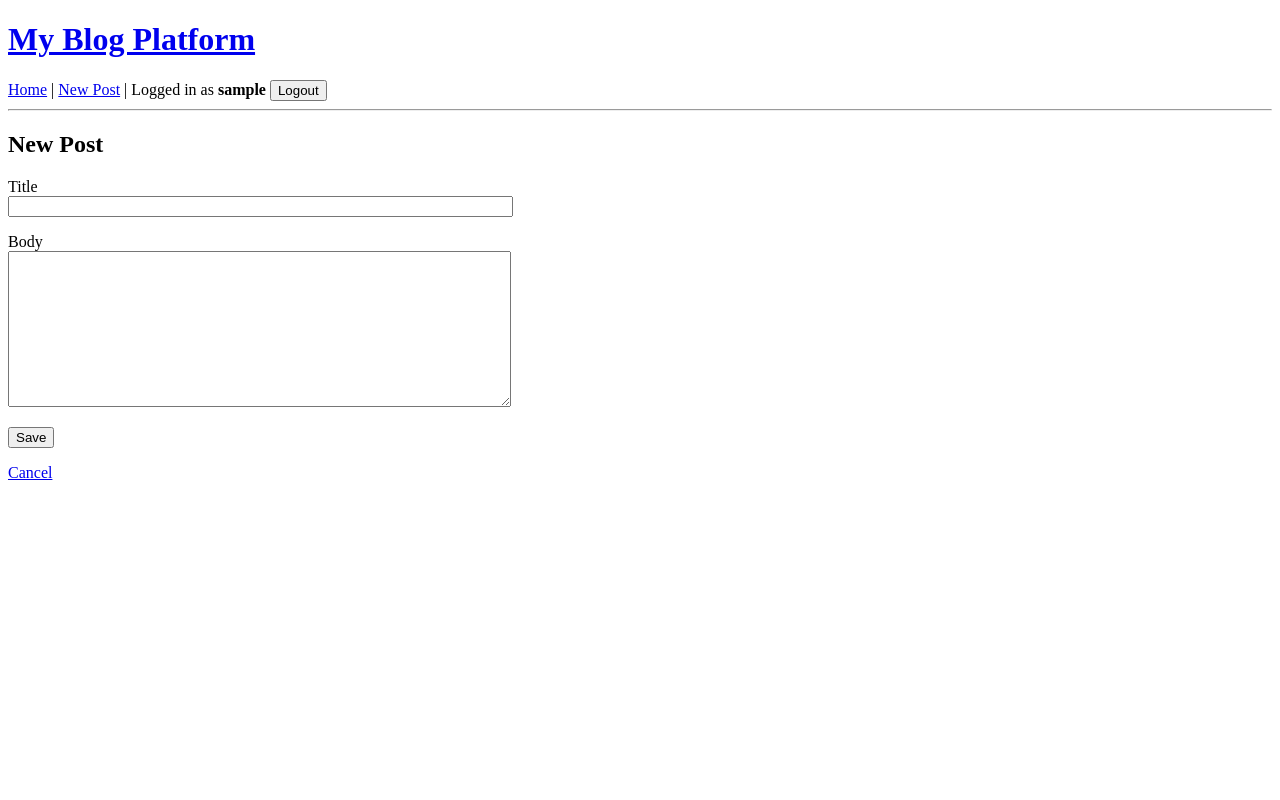
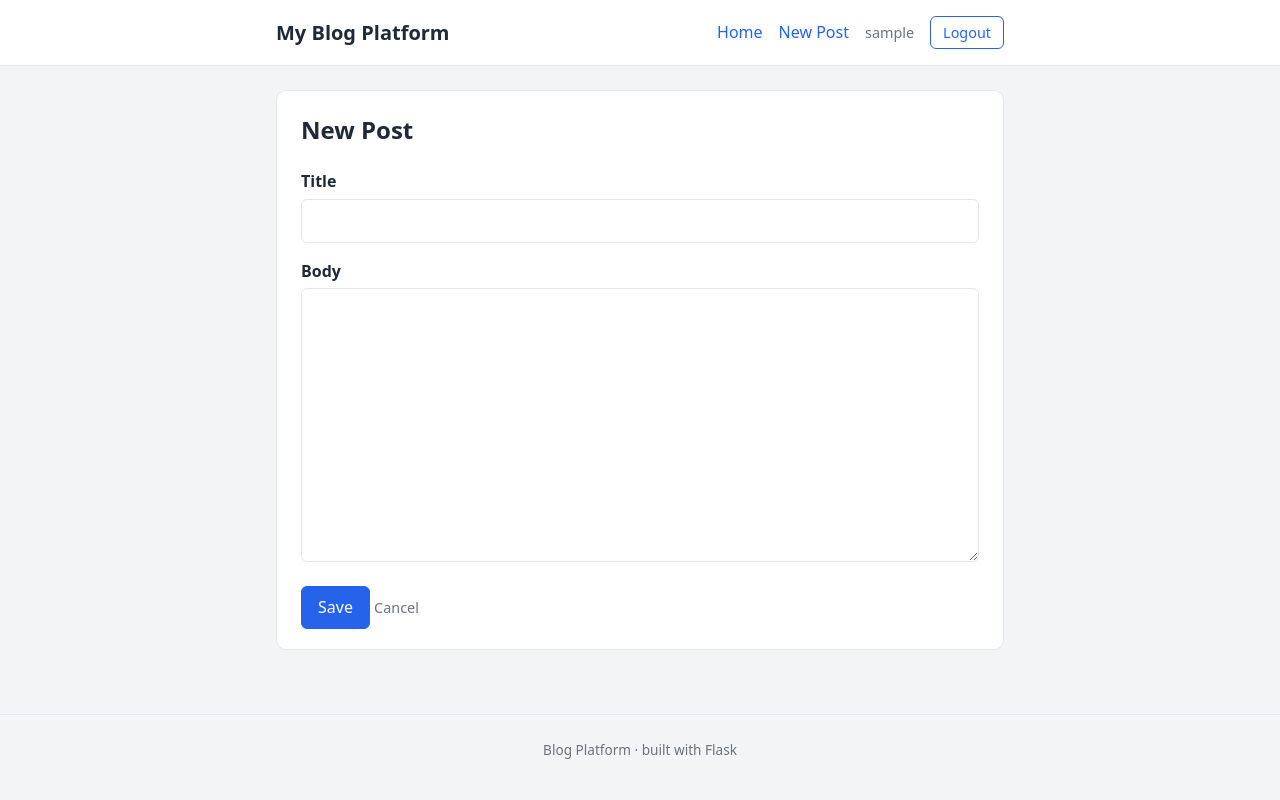
Before and after one commit to M-Saifch/Blogging-Site, a Flask app: page /post/new in a window 1280 px wide. Run offline with Flask 3, Linux system fonts and the light colour scheme; the visitor is signed in with stand-in values (Sample User, id 1); some libraries are stand-ins or nearby versions.

Commit message:
CSS styling, error pages, pagination and form macros

```diff
--- a/app/__init__.py
+++ b/app/__init__.py
@@ -15,9 +15,11 @@ def create_app():
     from app.routes.main import main
     from app.routes.posts import posts
     from app.routes.auth import auth
+    from app.routes.errors import errors
     app.register_blueprint(main)
     app.register_blueprint(posts)
     app.register_blueprint(auth)
+    app.register_blueprint(errors)
 
     with app.app_context():
         from app import models  # noqa: F401
--- /dev/null
+++ b/app/static/style.css
@@ -0,0 +1,263 @@
+:root {
+    --primary: #2563eb;
+    --primary-dark: #1d4ed8;
+    --danger: #dc2626;
+    --text: #1f2937;
+    --muted: #6b7280;
+    --bg: #f3f4f6;
+    --card: #ffffff;
+    --border: #e5e7eb;
+}
+
+* {
+    box-sizing: border-box;
+}
+
+body {
+    margin: 0;
+    font-family: system-ui, -apple-system, "Segoe UI", Roboto, sans-serif;
+    background: var(--bg);
+    color: var(--text);
+    line-height: 1.6;
+}
+
+a {
+    color: var(--primary);
+    text-decoration: none;
+}
+
+a:hover {
+    text-decoration: underline;
+}
+
+/* ---------- Layout ---------- */
+.container {
+    max-width: 760px;
+    margin: 0 auto;
+    padding: 0 1rem;
+}
+
+main.container {
+    padding-top: 1.5rem;
+    padding-bottom: 3rem;
+}
+
+.site-header {
+    background: var(--card);
+    border-bottom: 1px solid var(--border);
+}
+
+.header-inner {
+    display: flex;
+    justify-content: space-between;
+    align-items: center;
+    padding: 1rem;
+}
+
+.brand {
+    font-size: 1.25rem;
+    font-weight: 700;
+    color: var(--text);
+}
+
+.brand:hover {
+    text-decoration: none;
+}
+
+.nav {
+    display: flex;
+    align-items: center;
+    gap: 1rem;
+}
+
+.nav-user {
+    color: var(--muted);
+    font-size: 0.9rem;
+}
+
+.site-footer {
+    text-align: center;
+    color: var(--muted);
+    font-size: 0.85rem;
+    padding: 1.5rem 0;
+    border-top: 1px solid var(--border);
+}
+
+/* ---------- Cards and text ---------- */
+.card {
+    background: var(--card);
+    border: 1px solid var(--border);
+    border-radius: 10px;
+    padding: 1.25rem 1.5rem;
+    margin-bottom: 1rem;
+}
+
+.page-title {
+    margin-top: 0;
+}
+
+.post-card h3 {
+    margin: 0 0 0.25rem;
+}
+
+.post-title {
+    margin-top: 0;
+}
+
+.post-body {
+    white-space: pre-wrap;
+}
+
+.meta,
+.muted {
+    color: var(--muted);
+    font-size: 0.9rem;
+}
+
+.read-more {
+    font-weight: 600;
+}
+
+/* ---------- Buttons ---------- */
+.btn {
+    display: inline-block;
+    background: var(--primary);
+    color: #fff;
+    border: 1px solid var(--primary);
+    padding: 0.5rem 1rem;
+    border-radius: 6px;
+    font: inherit;
+    cursor: pointer;
+}
+
+.btn:hover {
+    background: var(--primary-dark);
+    color: #fff;
+    text-decoration: none;
+}
+
+.btn-small {
+    padding: 0.25rem 0.75rem;
+    font-size: 0.9rem;
+}
+
+.btn-outline {
+    background: transparent;
+    color: var(--primary);
+}
+
+.btn-outline:hover {
+    background: var(--primary);
+    color: #fff;
+}
+
+.btn-danger {
+    background: var(--danger);
+    border-color: var(--danger);
+}
+
+.btn-danger:hover {
+    background: #b91c1c;
+}
+
+.inline-form {
+    display: inline;
+    margin: 0;
+}
+
+.post-actions {
+    display: flex;
+    gap: 0.75rem;
+    align-items: center;
+    margin-top: 1.5rem;
+}
+
+/* ---------- Forms ---------- */
+.form-card {
+    max-width: 480px;
+    margin: 0 auto 1rem;
+}
+
+.form-group {
+    margin-bottom: 1rem;
+}
+
+.form-group label {
+    display: block;
+    font-weight: 600;
+    margin-bottom: 0.25rem;
+}
+
+.form-control {
+    width: 100%;
+    padding: 0.5rem 0.75rem;
+    border: 1px solid var(--border);
+    border-radius: 6px;
+    font: inherit;
+}
+
+.form-control:focus {
+    outline: 2px solid var(--primary);
+    outline-offset: 1px;
+}
+
+.field-error {
+    display: block;
+    color: var(--danger);
+    font-size: 0.85rem;
+    margin-top: 0.25rem;
+}
+
+.form-check {
+    margin-bottom: 1rem;
+}
+
+/* ---------- Flash messages ---------- */
+.flash {
+    padding: 0.75rem 1rem;
+    border-radius: 6px;
+    margin-bottom: 1rem;
+    border: 1px solid transparent;
+}
+
+.flash.success {
+    background: #dcfce7;
+    border-color: #86efac;
+    color: #166534;
+}
+
+.flash.info {
+    background: #dbeafe;
+    border-color: #93c5fd;
+    color: #1e40af;
+}
+
+.flash.danger {
+    background: #fee2e2;
+    border-color: #fca5a5;
+    color: #991b1b;
+}
+
+/* ---------- Pagination ---------- */
+.pagination {
+    display: flex;
+    justify-content: space-between;
+    align-items: center;
+    margin-top: 1.5rem;
+}
+
+.pagination .disabled {
+    color: var(--muted);
+}
+
+/* ---------- Error pages ---------- */
+.error-page {
+    text-align: center;
+    padding: 3rem 0;
+}
+
+.error-code {
+    font-size: 4rem;
+    margin: 0;
+    color: var(--primary);
+}
--- a/app/templates/base.html
+++ b/app/templates/base.html
@@ -3,30 +3,40 @@
 <head>
     <meta charset="UTF-8">
     <meta name="viewport" content="width=device-width, initial-scale=1.0">
-    <title>{% block title %}Blog Platform{% endblock %}</title>
+    <title>{% block title %}Home{% endblock %} | Blog Platform</title>
+    <link rel="stylesheet" href="{{ url_for('static', filename='style.css') }}">
 </head>
 <body>
-    <h1><a href="{{ url_for('main.home') }}">My Blog Platform</a></h1>
-        <nav>
+    <header class="site-header">
+        <div class="container header-inner">
+            <a class="brand" href="{{ url_for('main.home') }}">My Blog Platform</a>
+            <nav class="nav">
                 <a href="{{ url_for('main.home') }}">Home</a>
                 {% if current_user.is_authenticated %}
-            | <a href="{{ url_for('posts.new') }}">New Post</a>
-            | <span>Logged in as <strong>{{ current_user.username }}</strong></span>
-            <form method="POST" action="{{ url_for('auth.logout') }}" style="display: inline;">
+                    <a href="{{ url_for('posts.new') }}">New Post</a>
+                    <span class="nav-user">{{ current_user.username }}</span>
+                    <form method="POST" action="{{ url_for('auth.logout') }}" class="inline-form">
                         <input type="hidden" name="csrf_token" value="{{ csrf_token() }}">
-                <button type="submit">Logout</button>
+                        <button type="submit" class="btn btn-small btn-outline">Logout</button>
                     </form>
                 {% else %}
-            | <a href="{{ url_for('auth.login') }}">Login</a>
-            | <a href="{{ url_for('auth.register') }}">Register</a>
+                    <a href="{{ url_for('auth.login') }}">Login</a>
+                    <a href="{{ url_for('auth.register') }}" class="btn btn-small">Register</a>
                 {% endif %}
             </nav>
-    <hr>
+        </div>
+    </header>
 
+    <main class="container">
         {% for category, message in get_flashed_messages(with_categories=true) %}
-        <p class="flash {{ category }}"><strong>{{ message }}</strong></p>
+            <div class="flash {{ category }}">{{ message }}</div>
         {% endfor %}
 
         {% block content %}{% endblock %}
+    </main>
+
+    <footer class="site-footer">
+        <div class="container">Blog Platform &middot; built with Flask</div>
+    </footer>
 </body>
 </html>
--- /dev/null
+++ b/app/templates/macros.html
@@ -0,0 +1,9 @@
+{% macro render_field(field) %}
+    <div class="form-group">
+        {{ field.label }}
+        {{ field(class="form-control", **kwargs) }}
+        {% for error in field.errors %}
+            <span class="field-error">{{ error }}</span>
+        {% endfor %}
+    </div>
+{% endmacro %}
--- a/app/templates/post_form.html
+++ b/app/templates/post_form.html
@@ -1,29 +1,17 @@
 {% extends "base.html" %}
+{% from "macros.html" import render_field %}
 
 {% block title %}{{ heading }}{% endblock %}
 
 {% block content %}
-    <h2>{{ heading }}</h2>
-    <form method="POST">
-        {{ form.hidden_tag() }}
-
-        <p>
-            {{ form.title.label }}<br>
-            {{ form.title(size=60) }}
-            {% for error in form.title.errors %}
-                <br><span style="color: red;">{{ error }}</span>
-            {% endfor %}
-        </p>
-
-        <p>
-            {{ form.body.label }}<br>
-            {{ form.body(rows=10, cols=60) }}
-            {% for error in form.body.errors %}
-                <br><span style="color: red;">{{ error }}</span>
-            {% endfor %}
-        </p>
-
-        <p>{{ form.submit() }}</p>
-    </form>
-    <p><a href="{{ url_for('main.home') }}">Cancel</a></p>
+    <div class="card">
+        <h2 class="page-title">{{ heading }}</h2>
+        <form method="POST">
+            {{ form.hidden_tag() }}
+            {{ render_field(form.title) }}
+            {{ render_field(form.body, rows=10) }}
+            {{ form.submit(class="btn") }}
+            <a href="{{ url_for('main.home') }}" class="muted">Cancel</a>
+        </form>
+    </div>
 {% endblock %}
--- a/config.py
+++ b/config.py
@@ -5,3 +5,4 @@ class Config:
     SECRET_KEY = os.environ.get("SECRET_KEY", "dev-secret-change-me")
     SQLALCHEMY_DATABASE_URI = os.environ.get("DATABASE_URL", "sqlite:///blog.db")
     SQLALCHEMY_TRACK_MODIFICATIONS = False
+    POSTS_PER_PAGE = 2
```
Also changed, not shown: app/routes/errors.py (added, +25 -0 lines), app/routes/main.py (+9 -3 lines), app/templates/error.html (added, +12 -0 lines), app/templates/index.html (+32 -7 lines), app/templates/login.html (+12 -25 lines), app/templates/post_detail.html (+10 -6 lines), app/templates/register.html (+13 -38 lines). Lines whose indentation alone changed are shown as unchanged.
